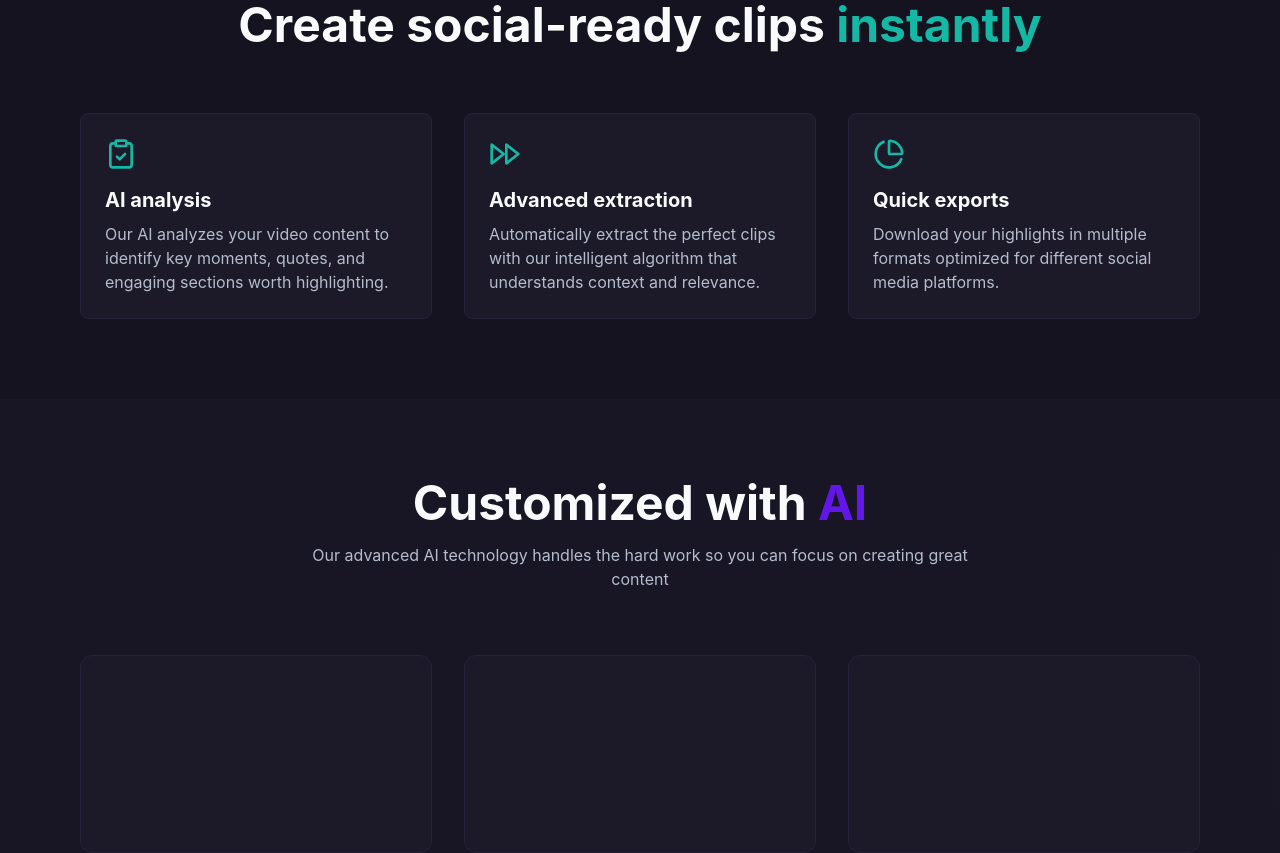
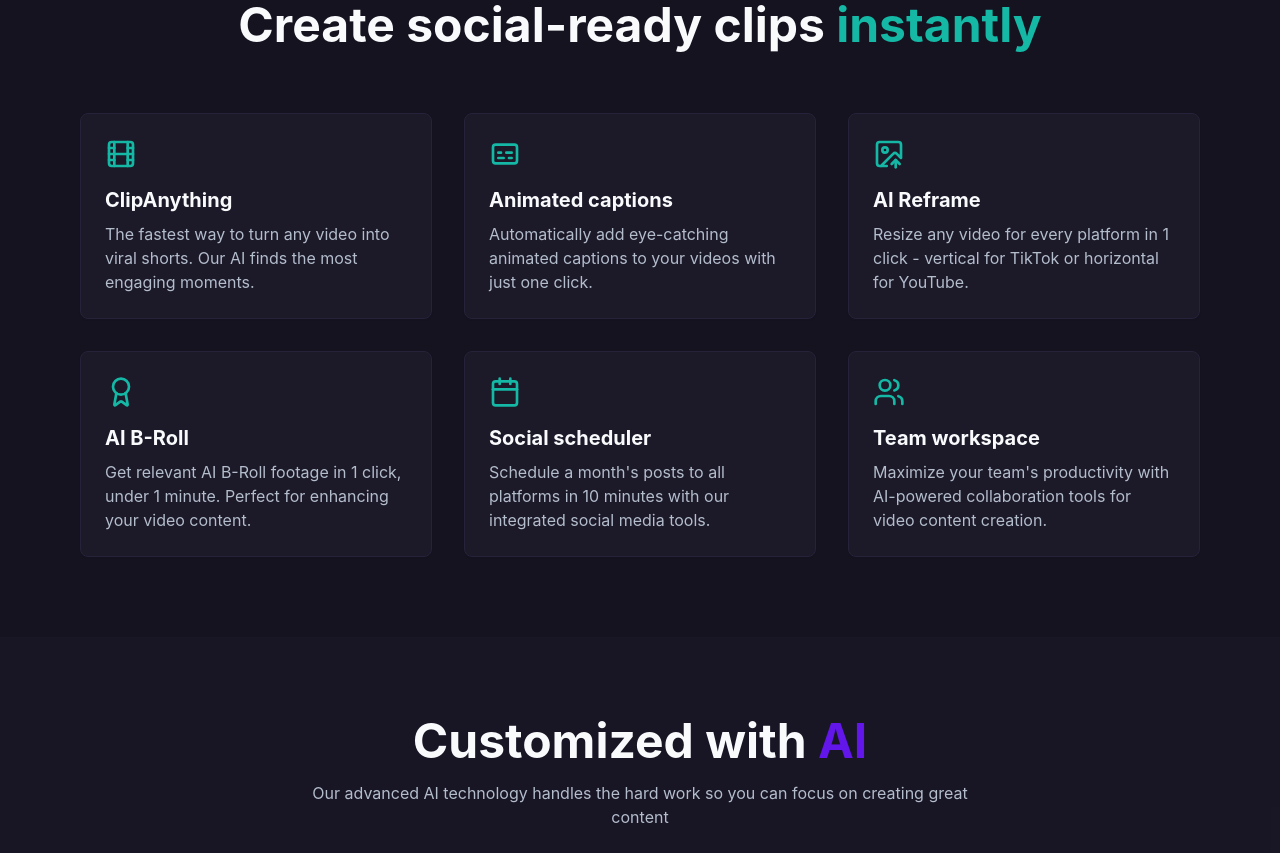
Before and after one commit to bhaveshpatil093/clip-it-quick-gen-95, a React (Vite) app: page / in a window 1280 px wide. Shown: the part 1480-2333 px from the top of the page. Built offline with nearby package versions, Linux system fonts and the light colour scheme; a web font is replaced by a local one.

Commit message:
Add new features and update navigation
Add new features to the website and update the features dropdown in the navigation menu.

```diff
--- a/src/components/Header.tsx
+++ b/src/components/Header.tsx
@@ -1,7 +1,27 @@
 
 import React from 'react';
-import { Scissors } from 'lucide-react';
+import {
+  Scissors,
+  ChevronDown,
+  Film,
+  Captions,
+  ImageUp,
+  Award,
+  Calendar,
+  FileCode,
+  FileText,
+  Users
+} from 'lucide-react';
 import { Button } from '@/components/ui/button';
+import {
+  NavigationMenu,
+  NavigationMenuContent,
+  NavigationMenuItem,
+  NavigationMenuLink,
+  NavigationMenuList,
+  NavigationMenuTrigger
+} from '@/components/ui/navigation-menu';
+import { cn } from '@/lib/utils';
 
 const Header: React.FC = () => {
   return (
@@ -16,7 +36,73 @@ const Header: React.FC = () => {
           </div>
         </div>
         <div className="hidden md:flex items-center gap-6">
-          <a href="#features" className="text-sm text-muted-foreground hover:text-foreground transition-colors">Features</a>
+          <NavigationMenu>
+            <NavigationMenuList>
+              <NavigationMenuItem>
+                <NavigationMenuTrigger className="text-sm text-muted-foreground hover:text-foreground transition-colors">Features</NavigationMenuTrigger>
+                <NavigationMenuContent>
+                  <div className="grid grid-cols-2 gap-4 p-6 w-[600px]">
+                    <div className="flex gap-3">
+                      <Film className="h-5 w-5 text-accent flex-shrink-0" />
+                      <div>
+                        <h3 className="text-sm font-medium">ClipAnything</h3>
+                        <p className="text-xs text-muted-foreground">The fastest way to turn any video into viral shorts</p>
+                      </div>
+                    </div>
+                    <div className="flex gap-3">
+                      <Captions className="h-5 w-5 text-accent flex-shrink-0" />
+                      <div>
+                        <h3 className="text-sm font-medium">Animated captions</h3>
+                        <p className="text-xs text-muted-foreground">The fastest way to add animated captions</p>
+                      </div>
+                    </div>
+                    <div className="flex gap-3">
+                      <ImageUp className="h-5 w-5 text-accent flex-shrink-0" />
+                      <div>
+                        <h3 className="text-sm font-medium">AI Reframe</h3>
+                        <p className="text-xs text-muted-foreground">Resize any video for every platform in 1 click</p>
+                      </div>
+                    </div>
+                    <div className="flex gap-3">
+                      <Award className="h-5 w-5 text-accent flex-shrink-0" />
+                      <div>
+                        <h3 className="text-sm font-medium">AI B-Roll</h3>
+                        <p className="text-xs text-muted-foreground">Get relevant AI B-Roll in 1 click, under 1 minute</p>
+                      </div>
+                    </div>
+                    <div className="flex gap-3">
+                      <Calendar className="h-5 w-5 text-accent flex-shrink-0" />
+                      <div>
+                        <h3 className="text-sm font-medium">Social scheduler</h3>
+                        <p className="text-xs text-muted-foreground">Schedule a month's posts to all platforms in 10 minutes</p>
+                      </div>
+                    </div>
+                    <div className="flex gap-3">
+                      <FileCode className="h-5 w-5 text-accent flex-shrink-0" />
+                      <div>
+                        <h3 className="text-sm font-medium">Editor</h3>
+                        <p className="text-xs text-muted-foreground">All-in-one AI editor. No editing skills required</p>
+                      </div>
+                    </div>
+                    <div className="flex gap-3">
+                      <FileText className="h-5 w-5 text-accent flex-shrink-0" />
+                      <div>
+                        <h3 className="text-sm font-medium">Export to XML</h3>
+                        <p className="text-xs text-muted-foreground">Edit in Adobe Premiere Pro or DaVinci Resolve at ease</p>
+                      </div>
+                    </div>
+                    <div className="flex gap-3">
+                      <Users className="h-5 w-5 text-accent flex-shrink-0" />
+                      <div>
+                        <h3 className="text-sm font-medium">Team workspace</h3>
+                        <p className="text-xs text-muted-foreground">Maximize your team's productivity with AI</p>
+                      </div>
+                    </div>
+                  </div>
+                </NavigationMenuContent>
+              </NavigationMenuItem>
+            </NavigationMenuList>
+          </NavigationMenu>
           <a href="#how-it-works" className="text-sm text-muted-foreground hover:text-foreground transition-colors">How it works</a>
           <a href="#pricing" className="text-sm text-muted-foreground hover:text-foreground transition-colors">Pricing</a>
         </div>
--- a/src/pages/Index.tsx
+++ b/src/pages/Index.tsx
@@ -1,6 +1,18 @@
-
 import React from 'react';
-import { ArrowRight, Check, Play, ClipboardCheck, FastForward, PieChart, Users, Scissors } from 'lucide-react';
+import {
+  ArrowRight,
+  Check,
+  Play,
+  Film,
+  Captions,
+  ImageUp,
+  Award,
+  Calendar,
+  FileCode,
+  FileText,
+  Users,
+  Scissors
+} from 'lucide-react';
 import Header from '@/components/Header';
 import { Button } from '@/components/ui/button';
 import { Card, CardContent } from '@/components/ui/card';
@@ -101,30 +113,60 @@ const Index = () => {
             <Card className="bg-card border-border">
               <CardContent className="pt-6">
                 <div className="mb-4">
-                  <ClipboardCheck className="h-8 w-8 text-accent" />
+                  <Film className="h-8 w-8 text-accent" />
                 </div>
-                <h3 className="text-xl font-bold mb-2">AI analysis</h3>
-                <p className="text-muted-foreground">Our AI analyzes your video content to identify key moments, quotes, and engaging sections worth highlighting.</p>
+                <h3 className="text-xl font-bold mb-2">ClipAnything</h3>
+                <p className="text-muted-foreground">The fastest way to turn any video into viral shorts. Our AI finds the most engaging moments.</p>
               </CardContent>
             </Card>
 
             <Card className="bg-card border-border">
               <CardContent className="pt-6">
                 <div className="mb-4">
-                  <FastForward className="h-8 w-8 text-accent" />
+                  <Captions className="h-8 w-8 text-accent" />
                 </div>
-                <h3 className="text-xl font-bold mb-2">Advanced extraction</h3>
-                <p className="text-muted-foreground">Automatically extract the perfect clips with our intelligent algorithm that understands context and relevance.</p>
+                <h3 className="text-xl font-bold mb-2">Animated captions</h3>
+                <p className="text-muted-foreground">Automatically add eye-catching animated captions to your videos with just one click.</p>
               </CardContent>
             </Card>
 
             <Card className="bg-card border-border">
               <CardContent className="pt-6">
                 <div className="mb-4">
-                  <PieChart className="h-8 w-8 text-accent" />
+                  <ImageUp className="h-8 w-8 text-accent" />
                 </div>
-                <h3 className="text-xl font-bold mb-2">Quick exports</h3>
-                <p className="text-muted-foreground">Download your highlights in multiple formats optimized for different social media platforms.</p>
+                <h3 className="text-xl font-bold mb-2">AI Reframe</h3>
+                <p className="text-muted-foreground">Resize any video for every platform in 1 click - vertical for TikTok or horizontal for YouTube.</p>
+              </CardContent>
+            </Card>
+
+            <Card className="bg-card border-border">
+              <CardContent className="pt-6">
+                <div className="mb-4">
+                  <Award className="h-8 w-8 text-accent" />
+                </div>
+                <h3 className="text-xl font-bold mb-2">AI B-Roll</h3>
+                <p className="text-muted-foreground">Get relevant AI B-Roll footage in 1 click, under 1 minute. Perfect for enhancing your video content.</p>
+              </CardContent>
+            </Card>
+
+            <Card className="bg-card border-border">
+              <CardContent className="pt-6">
+                <div className="mb-4">
+                  <Calendar className="h-8 w-8 text-accent" />
+                </div>
+                <h3 className="text-xl font-bold mb-2">Social scheduler</h3>
+                <p className="text-muted-foreground">Schedule a month's posts to all platforms in 10 minutes with our integrated social media tools.</p>
+              </CardContent>
+            </Card>
+
+            <Card className="bg-card border-border">
+              <CardContent className="pt-6">
+                <div className="mb-4">
+                  <Users className="h-8 w-8 text-accent" />
+                </div>
+                <h3 className="text-xl font-bold mb-2">Team workspace</h3>
+                <p className="text-muted-foreground">Maximize your team's productivity with AI-powered collaboration tools for video content creation.</p>
               </CardContent>
             </Card>
           </div>
```
